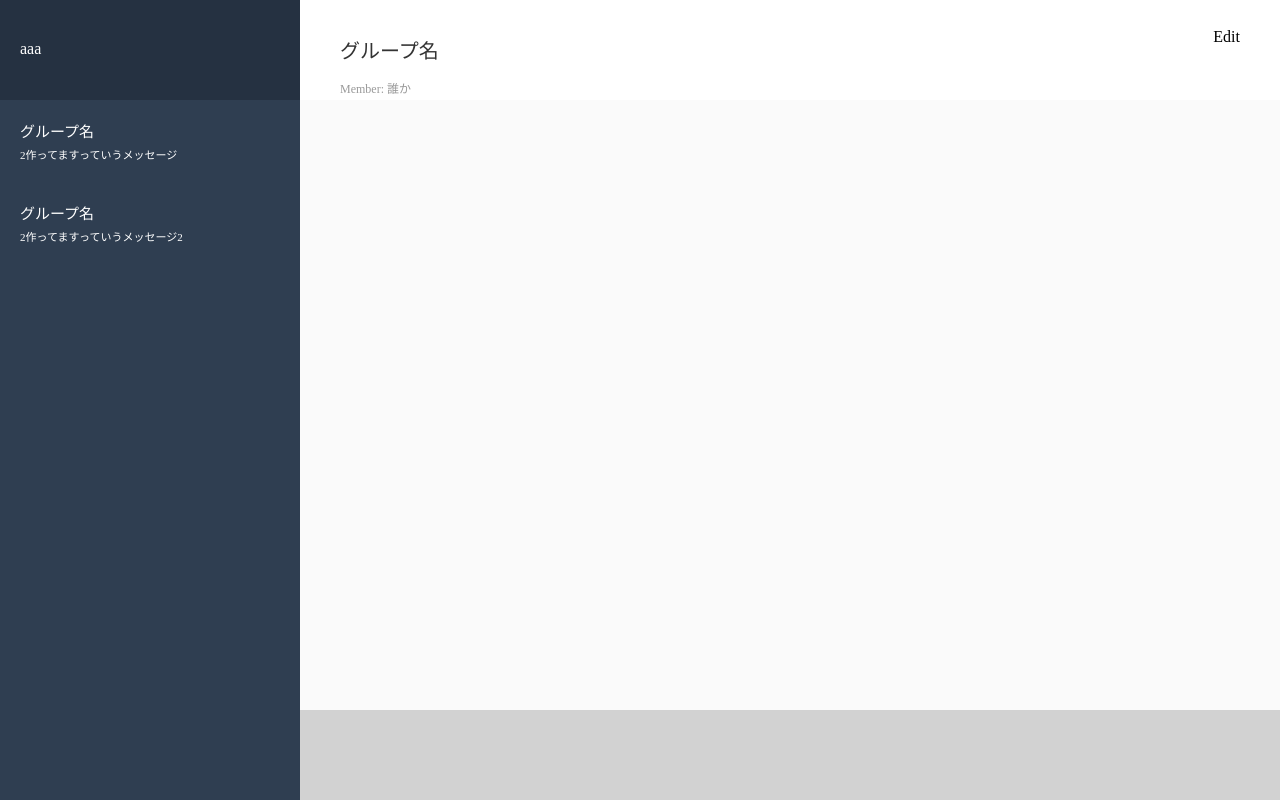
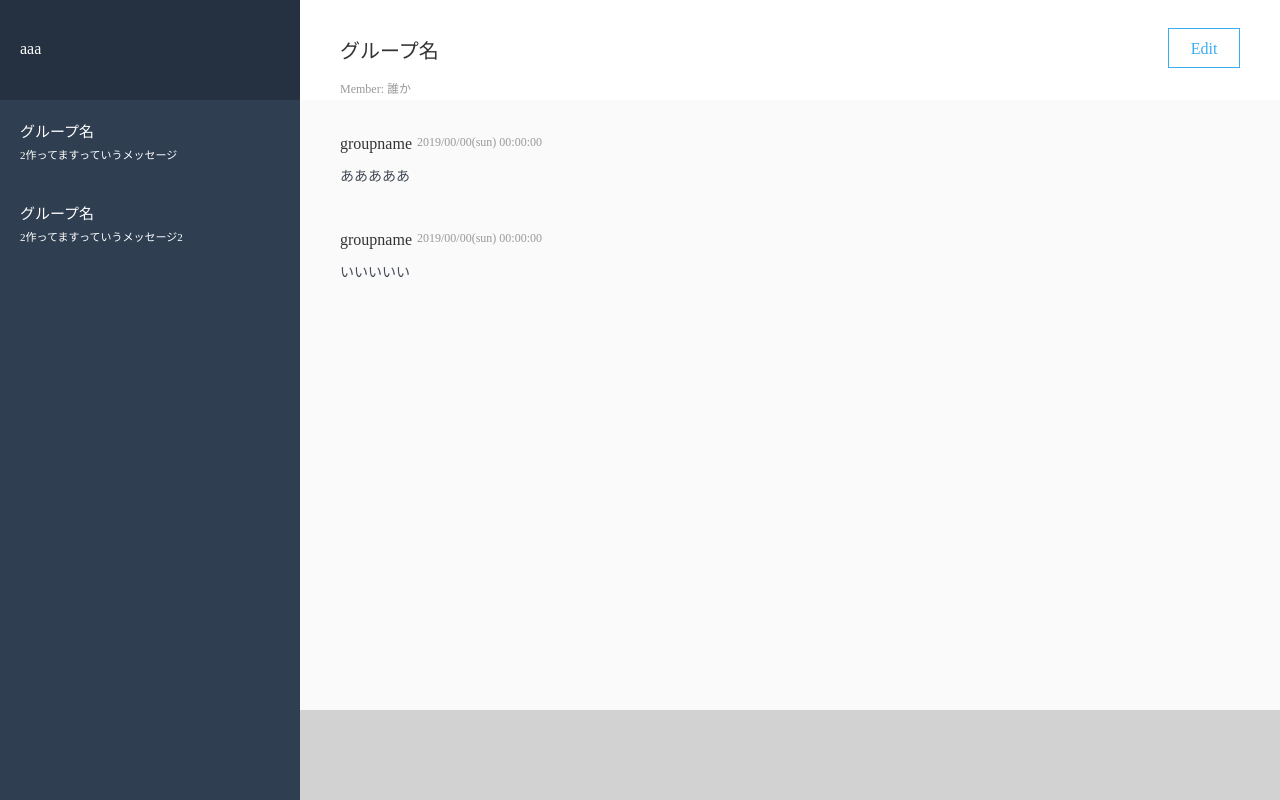
Before and after one commit to fumihayashi/chat-space2, a Rails app: page / in a window 1280 px wide. Run offline with Rails 7, Linux system fonts and the light colour scheme; style sheets or scripts are compiled from the project's sources; some libraries are stand-ins or nearby versions.

Commit message:
edit chat-main__messages

```diff
--- a/app/assets/stylesheets/modules/_messages.scss
+++ b/app/assets/stylesheets/modules/_messages.scss
@@ -73,11 +73,37 @@
       }
     }
     &-left--edit-button {
-     margin-top: 28px;
+     margin: 28px 0;
+     height: 40px;
+     width: 72px;
+     border: solid 1px #38aef0;
+     color: #38aef0;
+     line-height: 40px;
+     text-align: center
    }
   }
-  &__message {
+  &__messages {
     height: calc(100vh - 100px - 90px);
+    margin-left: 40px;
+    padding-top: 35px;
+    &--info {
+      display: flex;
+      padding-bottom: 12px;
+      &-group-name {
+        color: #333333;
+        font-size: 16px;
+        padding-right: 5px;
+      }
+      &-date {
+        color: #999999;
+        font-size: 12px;
+      }
+    }
+   &--date-message {
+     color: #434A54;
+     font-size: 14px;
+     padding-bottom: 46px;
+   }
   }
   &__form{
   background-color: #d2d2d2;
--- a/app/views/messages/_main_chat.html.haml
+++ b/app/views/messages/_main_chat.html.haml
@@ -4,5 +4,19 @@
       .chat-main__top-left--group-name グループ名
       .chat-main__top-left--member-list Member: 誰か
     .chat-main__top-left--edit-button Edit
-  .chat-main__message
+  .chat-main__messages
+    .chat-main__messages--info
+      .chat-main__messages--info-group-name
+        groupname
+      .chat-main__messages--info-date
+        2019/00/00(sun) 00:00:00
+    .chat-main__messages--date-message
+      あああああ
+    .chat-main__messages--info
+      .chat-main__messages--info-group-name
+        groupname
+      .chat-main__messages--info-date
+        2019/00/00(sun) 00:00:00
+    .chat-main__messages--date-message
+      いいいいい
   .chat-main__form
```
